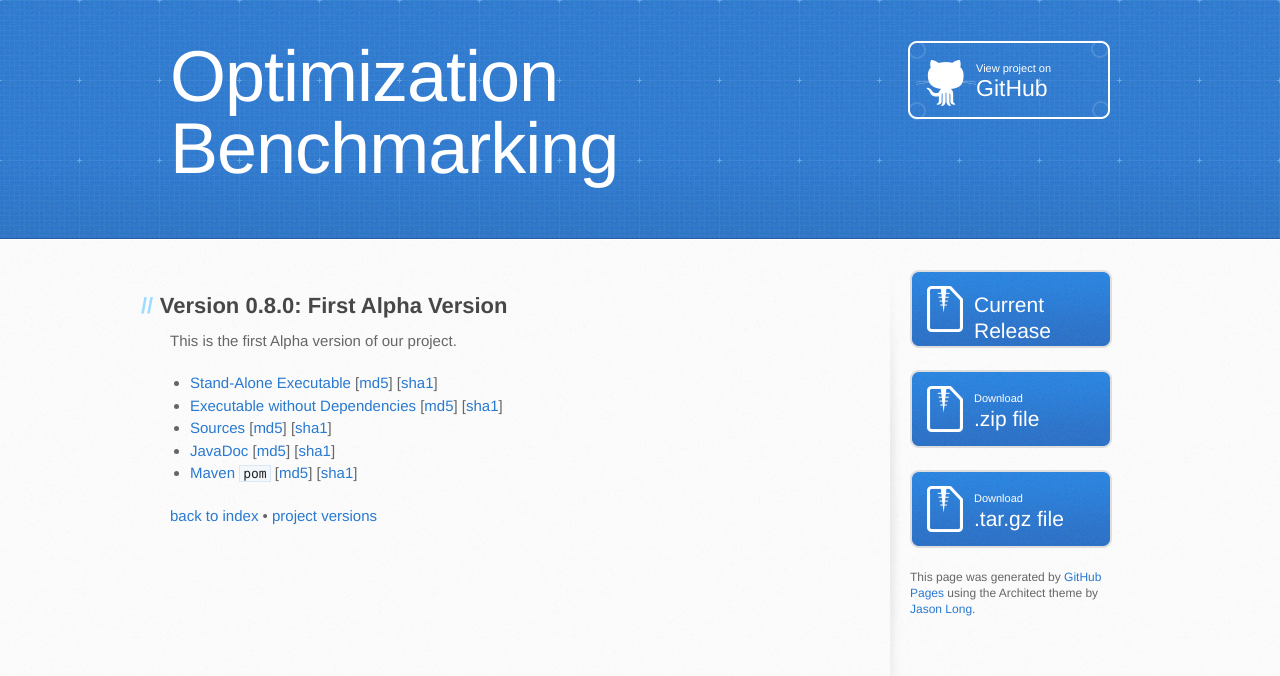
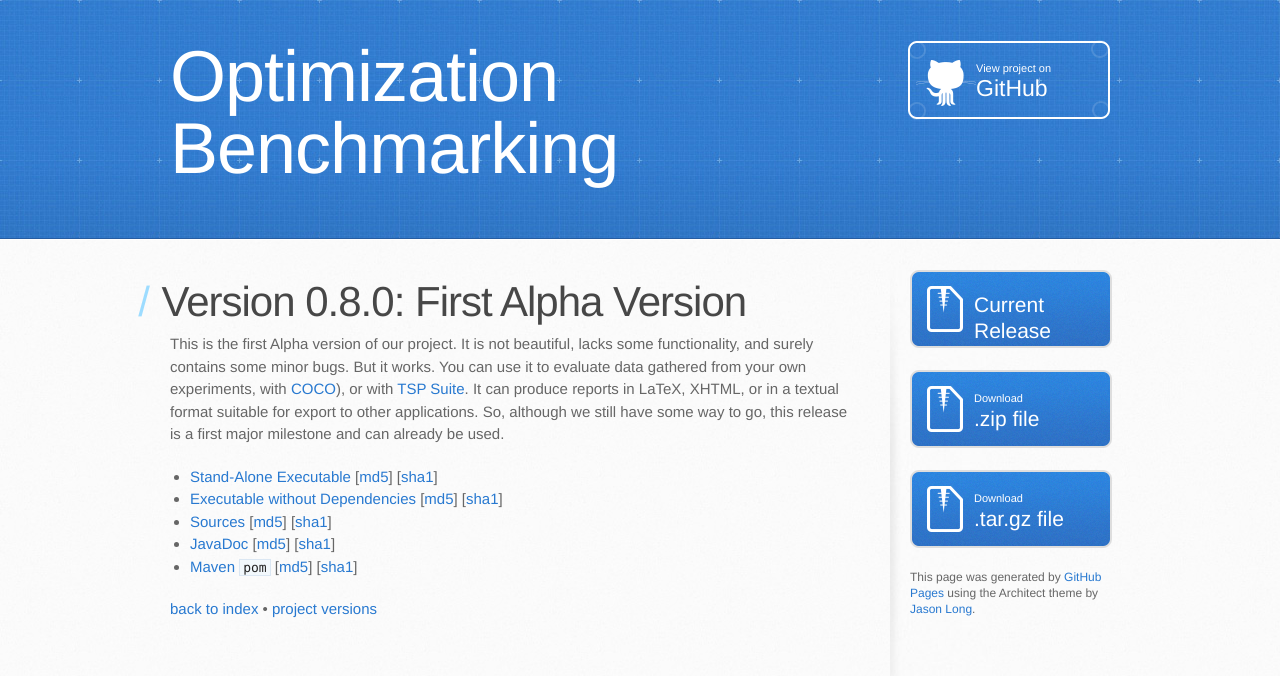
Before and after one commit to optimizationBenchmarking/optimizationBenchmarking, a Jekyll site: the page built from repo/optimizationBenchmarking/org/optimizationBenchmarking/0.8.0/index.md, in a window 1280 px wide. Shown: the top 676 px of the page. Built offline with Jekyll 4.4.1, drawn with Linux system fonts in a browser that asks for light colours; Markdown is read by kramdown in place of the engine named in the settings.

Commit message:
Minor Corrections, Text added to Release 0.8.0 Page
...as the title says.

```diff
--- a/_layouts/outerRepo.html
+++ b/_layouts/outerRepo.html
@@ -5,7 +5,7 @@ layout: repo
 
 <h1>Versions</h1>
 
-<p>The <em>optimizationBenchmarking.org</p> repository hosts the following versions of our software:</p>
+<p>The <em>optimizationBenchmarking.org</em> repository hosts the following versions of our software:</p>
 
 <ul>
  <li><a href="{{ site.baseurl }}/repo/optimizationBenchmarking/org/optimizationBenchmarking/0.8.0/index.html">Version 0.8.0 (First Alpha Version)</a></li>
--- a/repo/optimizationBenchmarking/org/optimizationBenchmarking/0.8.0/index.md
+++ b/repo/optimizationBenchmarking/org/optimizationBenchmarking/0.8.0/index.md
@@ -3,12 +3,19 @@ layout: repo
 title: Alpha Version 0.8.0
 ---
 
-## Version 0.8.0: First Alpha Version
+# Version 0.8.0: First Alpha Version
 
-This is the first Alpha version of our project.
+This is the first Alpha version of our project. It is not beautiful, lacks some
+functionality, and surely contains some minor bugs. But it works. You can use it
+to evaluate data gathered from your own experiments,
+with [COCO](http://coco.gforge.inria.fr/doku.php?id=start)),
+or with [TSP Suite](https://github.com/optimizationBenchmarking/tspSuite). It can
+produce reports in LaTeX, XHTML, or in a textual format suitable for export to
+other applications. So, although we still have some way to go, this release is a
+first major milestone and can already be used.
 
 * [Stand-Alone Executable](optimizationBenchmarking-0.8.0-full.jar) [[md5](optimizationBenchmarking-0.8.0-full.jar.md5)] [[sha1](optimizationBenchmarking-0.8.0-full.jar.sha1)]
 * [Executable without Dependencies](optimizationBenchmarking-0.8.0.jar) [[md5](optimizationBenchmarking-0.8.0.jar.md5)] [[sha1](optimizationBenchmarking-0.8.0.jar.sha1)]
 * [Sources](optimizationBenchmarking-0.8.0-sources.jar) [[md5](optimizationBenchmarking-0.8.0-sources.jar.md5)] [[sha1](optimizationBenchmarking-0.8.0-sources.jar.sha1)]
 * [JavaDoc](optimizationBenchmarking-0.8.0-javadoc.jar) [[md5](optimizationBenchmarking-0.8.0-javadoc.jar.md5)] [[sha1](optimizationBenchmarking-0.8.0-javadoc.jar.sha1)]
-* [Maven <code>pom</code>](optimizationBenchmarking-0.8.0.pom) [[md5](optimizationBenchmarking-0.8.0.pom.md5)] [[sha1](optimizationBenchmarking-0.8.0.pom.sha1)]
+* [Maven `pom`](optimizationBenchmarking-0.8.0.pom) [[md5](optimizationBenchmarking-0.8.0.pom.md5)] [[sha1](optimizationBenchmarking-0.8.0.pom.sha1)]
```
